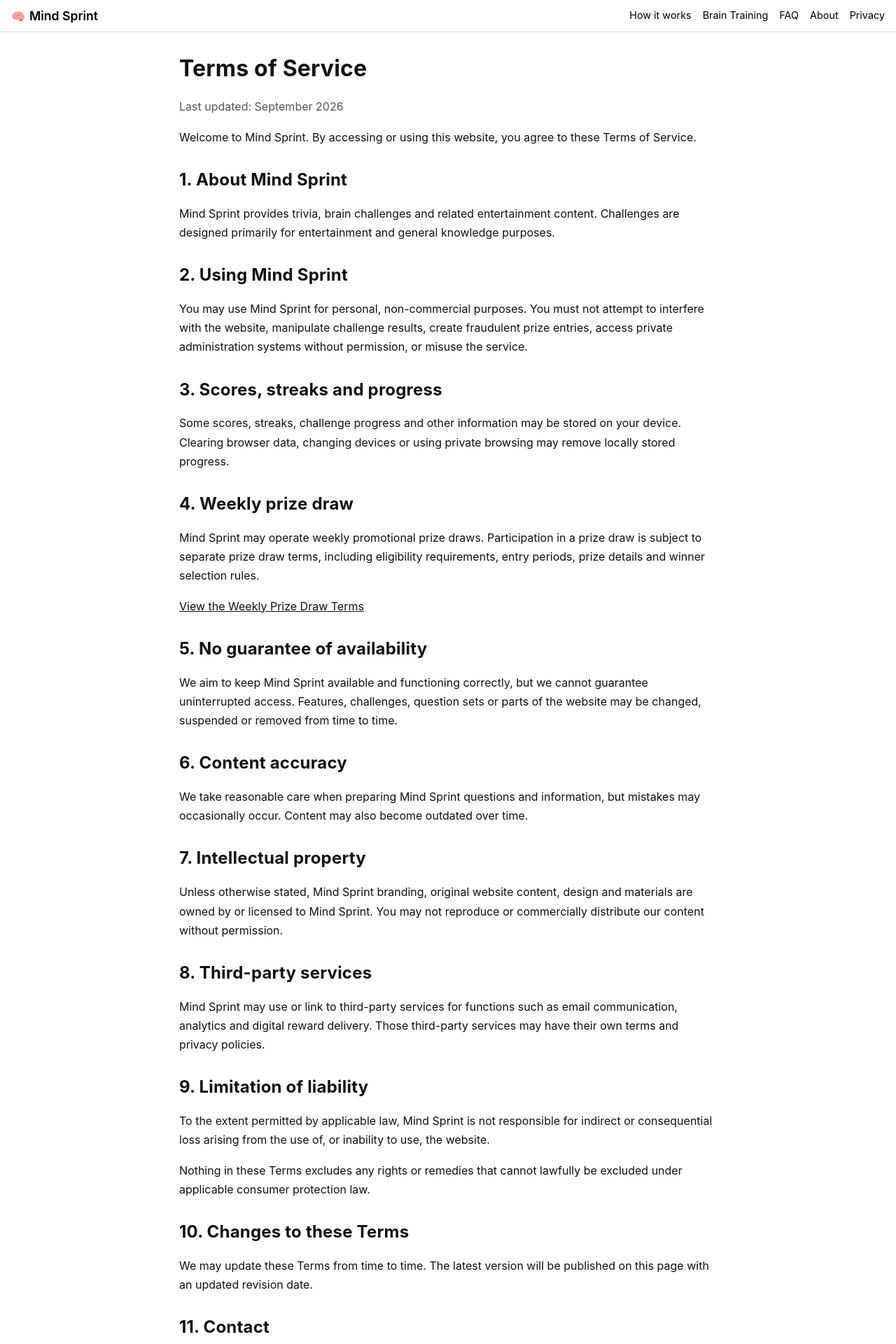
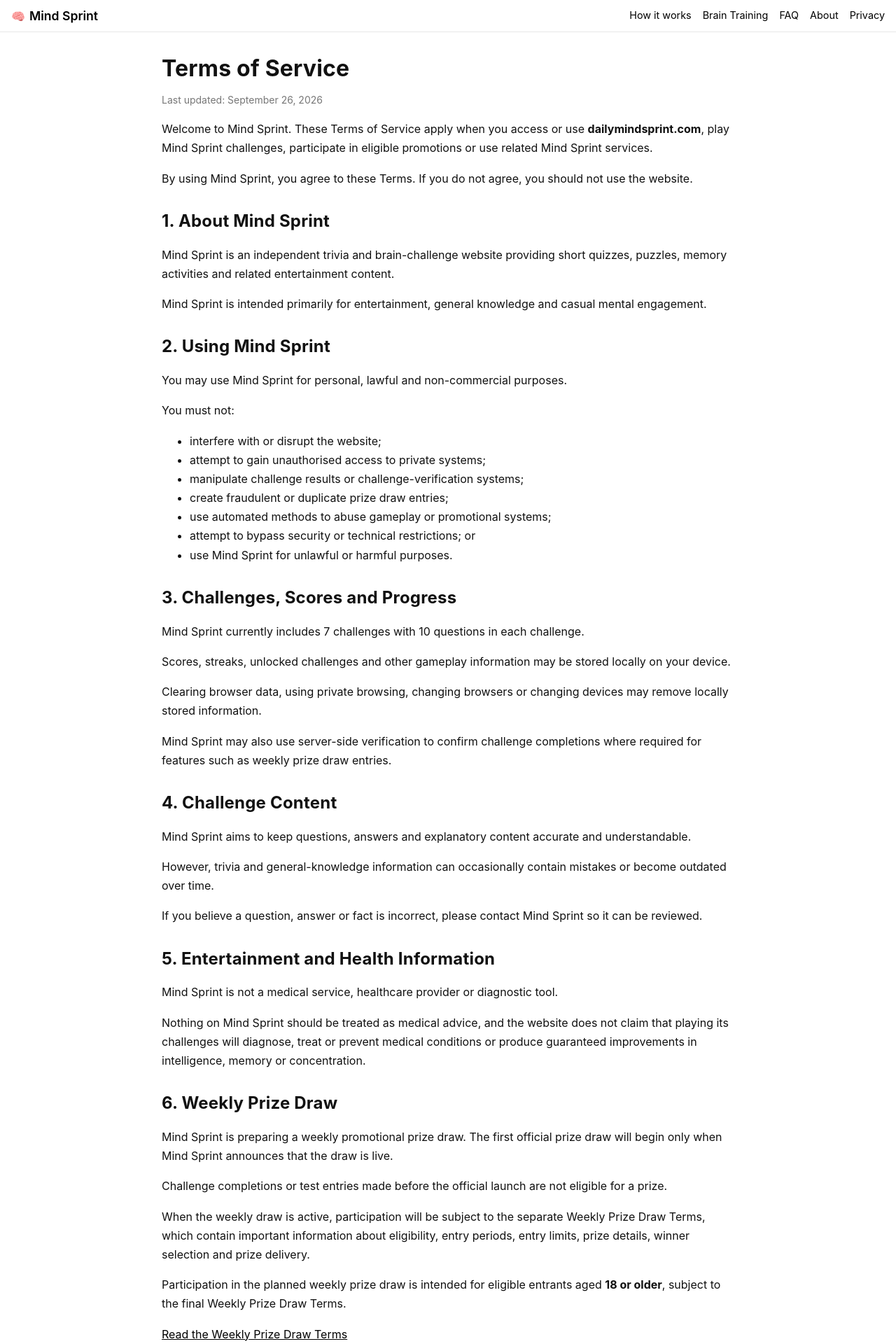
Before and after one commit to justinchase1984/mind-sprint, a Next.js app: page /terms in a window 1280 px wide. Shown: the top 1920 px of the page at 70% size. Built offline with nearby package versions, Linux system fonts and the light colour scheme; no server answers.

Commit message:
Update terms.tsx

```diff
--- a/pages/terms.tsx
+++ b/pages/terms.tsx
@@ -7,109 +7,298 @@ export default function Terms() {
     <>
       <Head>
         <title>Terms of Service | Mind Sprint</title>
+
         <meta
           name="description"
-          content="Terms of Service for using Mind Sprint."
+          content="Terms of Service for using Mind Sprint, including gameplay, scores, weekly prize draws, email communications and third-party services."
         />
       </Head>
 
       <main
         style={{
-          maxWidth: 800,
-          margin: '2rem auto',
-          padding: '0 1rem',
+          maxWidth: 850,
+          margin: '0 auto',
+          padding: '2rem 1rem',
           lineHeight: 1.7,
         }}
       >
         <h1>Terms of Service</h1>
 
-        <p style={{ color: '#555' }}>
-          Last updated: September 2026
+        <p
+          style={{
+            color: '#777',
+            fontSize: 14,
+            marginTop: '-0.5rem',
+          }}
+        >
+          Last updated: September 26, 2026
         </p>
 
         <p>
-          Welcome to Mind Sprint. By accessing or using this website,
-          you agree to these Terms of Service.
+          Welcome to Mind Sprint. These Terms of Service apply when you access
+          or use <strong>dailymindsprint.com</strong>, play Mind Sprint
+          challenges, participate in eligible promotions or use related Mind
+          Sprint services.
+        </p>
+
+        <p>
+          By using Mind Sprint, you agree to these Terms. If you do not agree,
+          you should not use the website.
         </p>
 
         <h2 style={{ marginTop: '2rem' }}>1. About Mind Sprint</h2>
 
         <p>
-          Mind Sprint provides trivia, brain challenges and related
-          entertainment content. Challenges are designed primarily for
-          entertainment and general knowledge purposes.
+          Mind Sprint is an independent trivia and brain-challenge website
+          providing short quizzes, puzzles, memory activities and related
+          entertainment content.
+        </p>
+
+        <p>
+          Mind Sprint is intended primarily for entertainment, general
+          knowledge and casual mental engagement.
         </p>
 
         <h2 style={{ marginTop: '2rem' }}>2. Using Mind Sprint</h2>
 
         <p>
-          You may use Mind Sprint for personal, non-commercial purposes.
-          You must not attempt to interfere with the website, manipulate
-          challenge results, create fraudulent prize entries, access private
-          administration systems without permission, or misuse the service.
+          You may use Mind Sprint for personal, lawful and non-commercial
+          purposes.
         </p>
 
-        <h2 style={{ marginTop: '2rem' }}>3. Scores, streaks and progress</h2>
+        <p>You must not:</p>
+
+        <ul>
+          <li>interfere with or disrupt the website;</li>
+          <li>attempt to gain unauthorised access to private systems;</li>
+          <li>manipulate challenge results or challenge-verification systems;</li>
+          <li>create fraudulent or duplicate prize draw entries;</li>
+          <li>use automated methods to abuse gameplay or promotional systems;</li>
+          <li>attempt to bypass security or technical restrictions; or</li>
+          <li>use Mind Sprint for unlawful or harmful purposes.</li>
+        </ul>
+
+        <h2 style={{ marginTop: '2rem' }}>
+          3. Challenges, Scores and Progress
+        </h2>
 
         <p>
-          Some scores, streaks, challenge progress and other information may
-          be stored on your device. Clearing browser data, changing devices
-          or using private browsing may remove locally stored progress.
-        </p>
-
-        <h2 style={{ marginTop: '2rem' }}>4. Weekly prize draw</h2>
-
-        <p>
-          Mind Sprint may operate weekly promotional prize draws. Participation
-          in a prize draw is subject to separate prize draw terms, including
-          eligibility requirements, entry periods, prize details and winner
-          selection rules.
+          Mind Sprint currently includes 7 challenges with 10 questions in each
+          challenge.
         </p>
 
         <p>
-          <Link href="/weekly-prize-draw-terms">
-            <span style={{ textDecoration: 'underline', cursor: 'pointer' }}>
-              View the Weekly Prize Draw Terms
-            </span>
+          Scores, streaks, unlocked challenges and other gameplay information
+          may be stored locally on your device.
+        </p>
+
+        <p>
+          Clearing browser data, using private browsing, changing browsers or
+          changing devices may remove locally stored information.
+        </p>
+
+        <p>
+          Mind Sprint may also use server-side verification to confirm challenge
+          completions where required for features such as weekly prize draw
+          entries.
+        </p>
+
+        <h2 style={{ marginTop: '2rem' }}>4. Challenge Content</h2>
+
+        <p>
+          Mind Sprint aims to keep questions, answers and explanatory content
+          accurate and understandable.
+        </p>
+
+        <p>
+          However, trivia and general-knowledge information can occasionally
+          contain mistakes or become outdated over time.
+        </p>
+
+        <p>
+          If you believe a question, answer or fact is incorrect, please contact
+          Mind Sprint so it can be reviewed.
+        </p>
+
+        <h2 style={{ marginTop: '2rem' }}>
+          5. Entertainment and Health Information
+        </h2>
+
+        <p>
+          Mind Sprint is not a medical service, healthcare provider or
+          diagnostic tool.
+        </p>
+
+        <p>
+          Nothing on Mind Sprint should be treated as medical advice, and the
+          website does not claim that playing its challenges will diagnose,
+          treat or prevent medical conditions or produce guaranteed
+          improvements in intelligence, memory or concentration.
+        </p>
+
+        <h2 style={{ marginTop: '2rem' }}>6. Weekly Prize Draw</h2>
+
+        <p>
+          Mind Sprint is preparing a weekly promotional prize draw. The first
+          official prize draw will begin only when Mind Sprint announces that
+          the draw is live.
+        </p>
+
+        <p>
+          Challenge completions or test entries made before the official launch
+          are not eligible for a prize.
+        </p>
+
+        <p>
+          When the weekly draw is active, participation will be subject to the
+          separate Weekly Prize Draw Terms, which contain important information
+          about eligibility, entry periods, entry limits, prize details, winner
+          selection and prize delivery.
+        </p>
+
+        <p>
+          Participation in the planned weekly prize draw is intended for
+          eligible entrants aged <strong>18 or older</strong>, subject to the
+          final Weekly Prize Draw Terms.
+        </p>
+
+        <p>
+          <Link href="/weekly-prize-draw-terms" legacyBehavior>
+            <a
+              style={{
+                color: '#000',
+                textDecoration: 'underline',
+              }}
+            >
+              Read the Weekly Prize Draw Terms
+            </a>
           </Link>
         </p>
 
-        <h2 style={{ marginTop: '2rem' }}>5. No guarantee of availability</h2>
+        <h2 style={{ marginTop: '2rem' }}>
+          7. Prize Draw Entries and Verification
+        </h2>
 
         <p>
-          We aim to keep Mind Sprint available and functioning correctly,
-          but we cannot guarantee uninterrupted access. Features, challenges,
-          question sets or parts of the website may be changed, suspended or
+          When the weekly draw is active, Mind Sprint may use server-side
+          systems to verify eligible challenge completions and prevent duplicate
+          or fraudulent entries.
+        </p>
+
+        <p>
+          Replaying the same challenge during the same weekly draw period will
+          not create another valid entry for that challenge.
+        </p>
+
+        <p>
+          Mind Sprint may reject or remove entries where there is reasonable
+          evidence of manipulation, automated abuse, fraud or a breach of the
+          applicable prize draw terms.
+        </p>
+
+        <h2 style={{ marginTop: '2rem' }}>8. Email Communications</h2>
+
+        <p>
+          You do not need to subscribe to ongoing Mind Sprint marketing emails
+          to play Mind Sprint or participate in an eligible weekly prize draw.
+        </p>
+
+        <p>
+          Optional Mind Sprint email updates require a separate choice to
+          subscribe and can be unsubscribed from using the link included in
+          those emails.
+        </p>
+
+        <p>
+          Prize-related or administrative emails may still be sent where
+          reasonably necessary to operate a promotion, verify eligibility,
+          contact a selected entrant or deliver a prize.
+        </p>
+
+        <h2 style={{ marginTop: '2rem' }}>
+          9. Third-Party Services
+        </h2>
+
+        <p>
+          Mind Sprint uses third-party services for functions such as hosting,
+          analytics, email communication, data storage and website
+          infrastructure.
+        </p>
+
+        <p>
+          If the weekly prize draw launches, Mind Sprint may also use a
+          third-party digital reward provider to deliver prizes.
+        </p>
+
+        <p>
+          Mind Sprint may also use advertising providers if advertising
+          monetisation is approved and activated.
+        </p>
+
+        <p>
+          Third-party services may have their own terms, privacy policies and
+          eligibility requirements.
+        </p>
+
+        <h2 style={{ marginTop: '2rem' }}>
+          10. Links to Other Websites
+        </h2>
+
+        <p>
+          Mind Sprint may link to third-party websites or services for
+          information, privacy disclosures, reward redemption or other useful
+          resources.
+        </p>
+
+        <p>
+          Mind Sprint does not control third-party websites and is not
+          responsible for their content, availability or privacy practices.
+        </p>
+
+        <h2 style={{ marginTop: '2rem' }}>
+          11. Intellectual Property
+        </h2>
+
+        <p>
+          Unless otherwise stated, Mind Sprint branding, original challenge
+          content, written material, website design and other original
+          materials are owned by or licensed to Mind Sprint.
+        </p>
+
+        <p>
+          You may not copy, reproduce, republish, sell or commercially
+          distribute Mind Sprint content without permission, except where
+          permitted by law.
+        </p>
+
+        <h2 style={{ marginTop: '2rem' }}>
+          12. Website Availability
+        </h2>
+
+        <p>
+          Mind Sprint aims to keep the website available and functioning
+          correctly, but uninterrupted access cannot be guaranteed.
+        </p>
+
+        <p>
+          Features, question sets, challenges, prize draw functionality or
+          other parts of the website may be changed, suspended, updated or
           removed from time to time.
         </p>
 
-        <h2 style={{ marginTop: '2rem' }}>6. Content accuracy</h2>
+        <h2 style={{ marginTop: '2rem' }}>
+          13. No Guarantee of Results
+        </h2>
 
         <p>
-          We take reasonable care when preparing Mind Sprint questions and
-          information, but mistakes may occasionally occur. Content may also
-          become outdated over time.
+          Mind Sprint does not guarantee any particular score, streak,
+          educational result, cognitive benefit, prize draw outcome or other
+          result from using the website.
         </p>
 
-        <h2 style={{ marginTop: '2rem' }}>7. Intellectual property</h2>
-
-        <p>
-          Unless otherwise stated, Mind Sprint branding, original website
-          content, design and materials are owned by or licensed to Mind Sprint.
-          You may not reproduce or commercially distribute our content without
-          permission.
-        </p>
-
-        <h2 style={{ marginTop: '2rem' }}>8. Third-party services</h2>
-
-        <p>
-          Mind Sprint may use or link to third-party services for functions
-          such as email communication, analytics and digital reward delivery.
-          Those third-party services may have their own terms and privacy
-          policies.
-        </p>
-
-        <h2 style={{ marginTop: '2rem' }}>9. Limitation of liability</h2>
+        <h2 style={{ marginTop: '2rem' }}>
+          14. Limitation of Liability
+        </h2>
 
         <p>
           To the extent permitted by applicable law, Mind Sprint is not
@@ -118,18 +307,47 @@ export default function Terms() {
         </p>
 
         <p>
-          Nothing in these Terms excludes any rights or remedies that cannot
-          lawfully be excluded under applicable consumer protection law.
+          Nothing in these Terms excludes or limits rights, guarantees or
+          remedies that cannot lawfully be excluded under applicable consumer
+          protection law.
         </p>
 
-        <h2 style={{ marginTop: '2rem' }}>10. Changes to these Terms</h2>
+        <h2 style={{ marginTop: '2rem' }}>15. Privacy</h2>
 
         <p>
-          We may update these Terms from time to time. The latest version will
-          be published on this page with an updated revision date.
+          Information collected through Mind Sprint is handled in accordance
+          with the Mind Sprint Privacy Policy.
         </p>
 
-        <h2 style={{ marginTop: '2rem' }}>11. Contact</h2>
+        <p>
+          <Link href="/privacy" legacyBehavior>
+            <a
+              style={{
+                color: '#000',
+                textDecoration: 'underline',
+              }}
+            >
+              Read the Privacy Policy
+            </a>
+          </Link>
+        </p>
+
+        <h2 style={{ marginTop: '2rem' }}>
+          16. Changes to These Terms
+        </h2>
+
+        <p>
+          Mind Sprint may update these Terms when website features, prize draw
+          arrangements, technology providers or other aspects of the service
+          change.
+        </p>
+
+        <p>
+          When material changes are made, the revision date at the top of this
+          page will be updated.
+        </p>
+
+        <h2 style={{ marginTop: '2rem' }}>17. Contact Mind Sprint</h2>
 
         <p>
           Questions about these Terms can be sent to:
@@ -141,6 +359,14 @@ export default function Terms() {
             hello@dailymindsprint.com
           </a>
         </p>
+
+        <p>
+          You can also learn more about Mind Sprint on the{' '}
+          <Link href="/about" legacyBehavior>
+            <a style={{ textDecoration: 'underline' }}>About page</a>
+          </Link>
+          .
+        </p>
       </main>
     </>
   )
```
